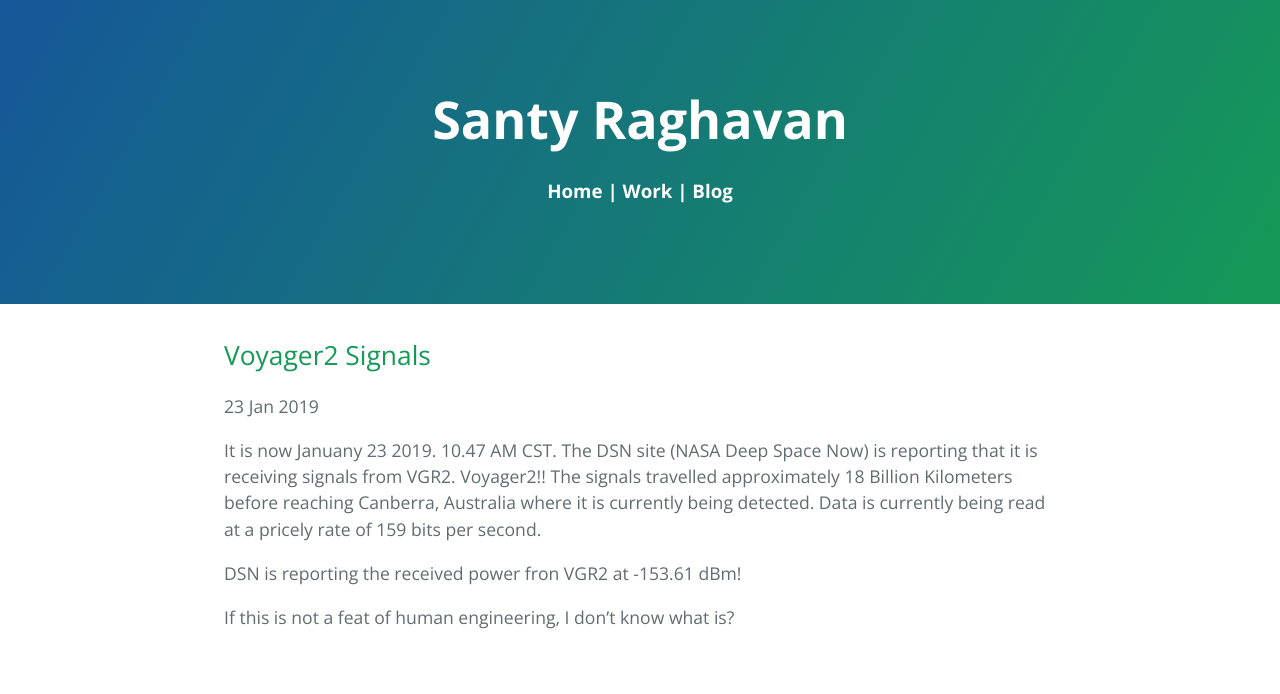
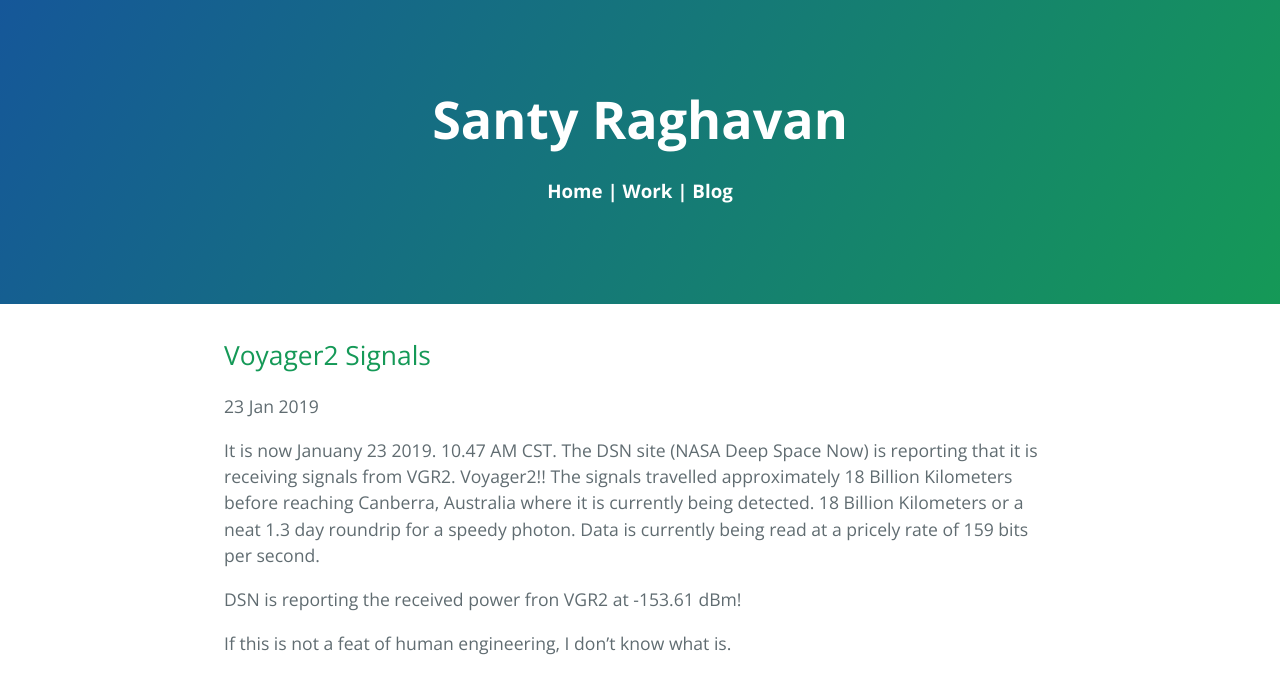
Before and after one commit to santyraghavan/santyraghavan.github.io, a Jekyll site: the page built from _posts/2019-01-23-Voyager2-Signals.md, in a window 1280 px wide. Shown: the top 694 px of the page. Built offline with Jekyll 4.4.1, drawn with Linux system fonts in a browser that asks for light colours; nearby versions of some CDN libraries; our own code applies the rules of GitHub Pages for plain Markdown files.

Commit message:
Update 2019-01-23-Voyager2-Signals.md

```diff
--- a/_posts/2019-01-23-Voyager2-Signals.md
+++ b/_posts/2019-01-23-Voyager2-Signals.md
@@ -1,7 +1,7 @@
 It is now Januany 23 2019. 10.47 AM CST. The DSN site (NASA Deep Space Now) is reporting that it is receiving signals from VGR2. Voyager2!!
 The signals travelled approximately 18 Billion Kilometers before reaching Canberra, Australia where it is currently being detected.
-Data is currently being read at a pricely rate of 159 bits per second.
+18 Billion Kilometers or a neat 1.3 day roundrip for a speedy photon. Data is currently being read at a pricely rate of 159 bits per second.
 
 DSN is reporting the received power fron VGR2 at -153.61 dBm!
 
-If this is not a feat of human engineering, I don't know what is?
+If this is not a feat of human engineering, I don't know what is.
```
